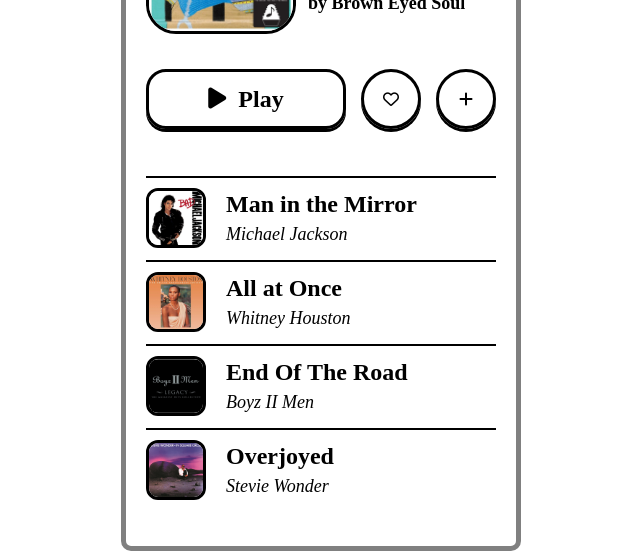
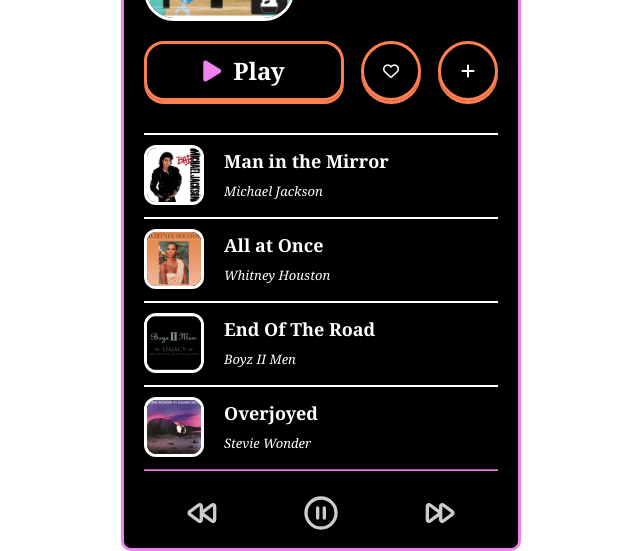
Before and after one commit to NeverForgetD/kokoa-clone-2020, a plain HTML site: page challenge/challenge5/challenge5.html in a window 1280 px wide. Shown: the part 249-800 px from the top of the page, without its empty margins (319-959 px from the left). Drawn offline with nearby package versions, Linux system fonts and the light colour scheme.

Commit message:
challenge5 complete!

```diff
--- a/challenge/challenge5/challenge5.html
+++ b/challenge/challenge5/challenge5.html
@@ -20,7 +20,13 @@
         <i class="playlist-header__element fas fa-times"></i>
         <span class="playlist-header__element">Playlist</span>
       </div>
-
+        <path
+          stroke-linecap="round"
+          stroke-linejoin="round"
+          stroke-width="2"
+          d="M10 9v6m4-6v6m7-3a9 9 0 11-18 0 9 9 0 0118 0z"
+        ></path>
+      </svg>
       <div class="main">
         <img class="main__album-cover" src="0.jfif" />
         <div class="main__text">
@@ -73,6 +79,11 @@
           </div>
         </div>
       </div>
+      <div class="playbutton-box">
+       <svg class="playbutton w-6 h-6" fill="none" stroke="currentColor" viewBox="0 0 24 24" xmlns="http://www.w3.org/2000/svg"><path stroke-linecap="round" stroke-linejoin="round" stroke-width="2" d="M12.066 11.2a1 1 0 000 1.6l5.334 4A1 1 0 0019 16V8a1 1 0 00-1.6-.8l-5.333 4zM4.066 11.2a1 1 0 000 1.6l5.334 4A1 1 0 0011 16V8a1 1 0 00-1.6-.8l-5.334 4z"></path></svg>
+       <svg class="playbutton w-6 h-6" fill="none" stroke="currentColor" viewBox="0 0 24 24" xmlns="http://www.w3.org/2000/svg"><path stroke-linecap="round" stroke-linejoin="round" stroke-width="2" d="M10 9v6m4-6v6m7-3a9 9 0 11-18 0 9 9 0 0118 0z"></path></svg>
+       <svg class="playbutton w-6 h-6" fill="none" stroke="currentColor" viewBox="0 0 24 24" xmlns="http://www.w3.org/2000/svg"><path stroke-linecap="round" stroke-linejoin="round" stroke-width="2" d="M11.933 12.8a1 1 0 000-1.6L6.6 7.2A1 1 0 005 8v8a1 1 0 001.6.8l5.333-4zM19.933 12.8a1 1 0 000-1.6l-5.333-4A1 1 0 0013 8v8a1 1 0 001.6.8l5.333-4z"></path></svg>
+     </div>
     </div>
 
     <script
--- a/challenge/challenge5/challenge5_style.css
+++ b/challenge/challenge5/challenge5_style.css
@@ -5,8 +5,10 @@
   --main-color: black;
   --font-color: white;
   --sub-color: white;
-  --border-color: gray;
-  --point-color: red;
+  --border-color: white;
+  --point-color: coral;
+  --high-color: violet;
+  --button-color: gray;
 }
 
 body {
@@ -16,15 +18,16 @@
   flex-direction: column-reverse;
   align-items: center;
   font-weight: bold;
-  color: black;
+  color: var(--sub-color);
+  font-family: Georgia, "Times New Roman", Times, serif;
 }
 
 .playlist-window {
   width: 400px;
   height: 800px;
   padding: 10px 20px;
-  background-color: white;
-  border: 5px solid gray;
+  background-color: var(--main-color);
+  border: 3px solid var(--high-color);
   border-radius: 10px;
   display: flex;
   justify-content: space-around;
@@ -35,7 +38,7 @@
   display: flex;
   justify-content: flex-start;
   align-items: center;
-  border-bottom: 2px solid black;
+  border-bottom: 2px solid var(--border-color);
 }
 .playlist-header__element {
   font-size: x-large;
@@ -57,8 +60,8 @@
   display: flex;
   justify-content: center;
   align-items: center;
-  border: 3px solid black;
-  box-shadow: 0 3px black;
+  border: 3px solid var(--point-color);
+  box-shadow: 0 3px var(--point-color);
 }
 .button__play {
   width: 200px;
@@ -67,6 +70,9 @@
 }
 .button__play span {
   margin: 0 6px;
+}
+.button__play span:first-child {
+  color: var(--high-color);
 }
 .button__like-plus {
   width: 60px;
@@ -78,11 +84,12 @@
   display: flex;
   justify-content: flex-start;
   align-items: center;
+  position: relative;
 }
 .main__album-cover {
   width: 150px;
   height: 150px;
-  border: 3px solid black;
+  border: 3px solid var(--border-color);
   border-radius: 20%;
 }
 .main__text {
@@ -96,7 +103,8 @@
   font-size: xx-large;
 }
 .main__text span:last-child {
-  font-size: large;
+  font-size: small;
+  font-style: italic;
 }
 
 .playlist {
@@ -108,14 +116,14 @@
 .playlist__column {
   display: flex;
   justify-content: flex-start;
-  border-top: 2px solid black;
+  border-top: 2px solid var(--border-color);
   padding-top: 10px;
   padding-bottom: 12px;
 }
 .playlist__album-cover {
   width: 60px;
   height: 60px;
-  border: 3px solid black;
+  border: 3px solid var(--sub-color);
   border-radius: 20%;
   margin-right: 20px;
 }
@@ -125,10 +133,30 @@
   flex-direction: column;
 }
 .playlist__column__text span:first-child {
-  font-size: x-large;
+  font-size: large;
 }
 .playlist__column__text span:last-child {
-  font-size: large;
+  font-size: small;
   font-weight: normal;
   font-style: italic;
 }
+.playlist__column:last-child {
+  border-bottom: 2px groove var(--high-color);
+}
+
+.playbutton-box {
+  height: 40px;
+  display: flex;
+  justify-content: space-around;
+}
+.playbutton {
+  width: 40px;
+  height: 40px;
+  opacity: 80%;
+  color: var(--sub-color);
+}
+
+.playbutton:hover {
+  opacity: 100%;
+  color: var(--high-color);
+}
```
Also changed, not shown: challenge/challenge5/10.jfif (deleted).
